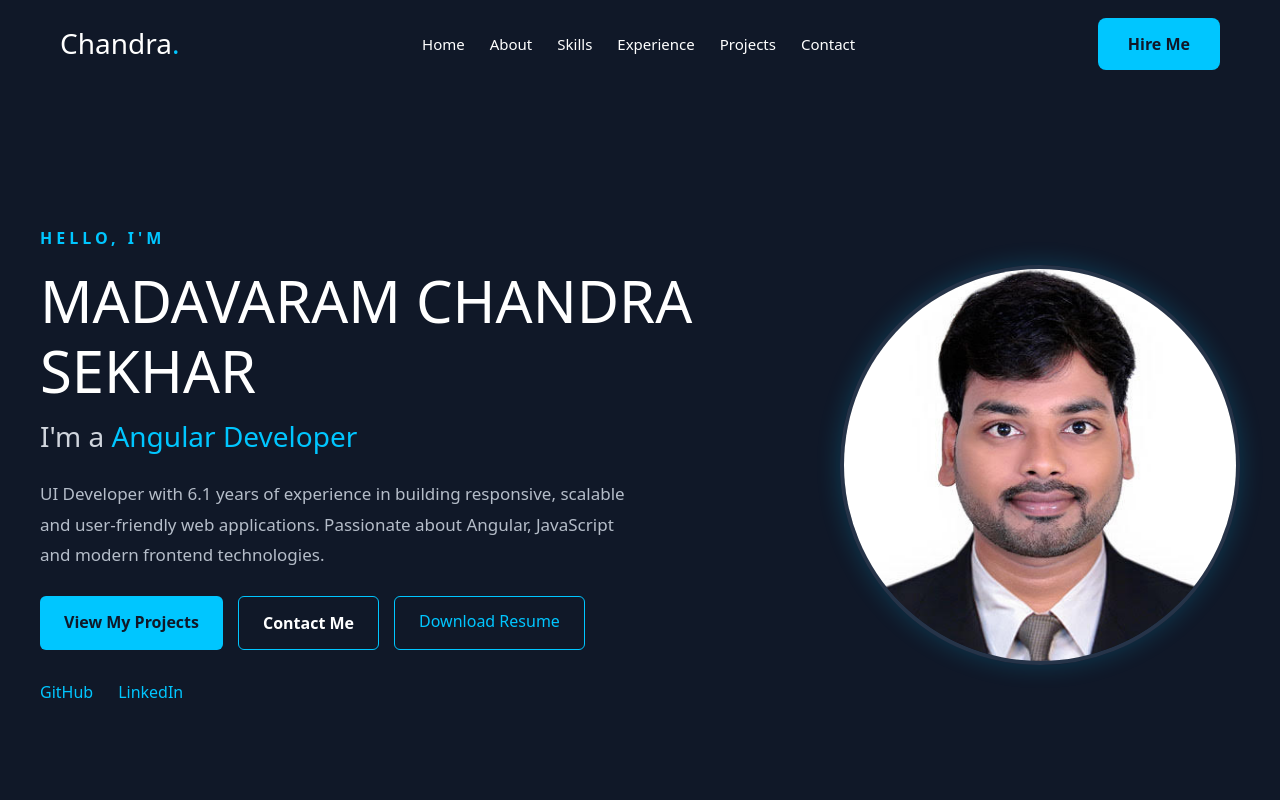
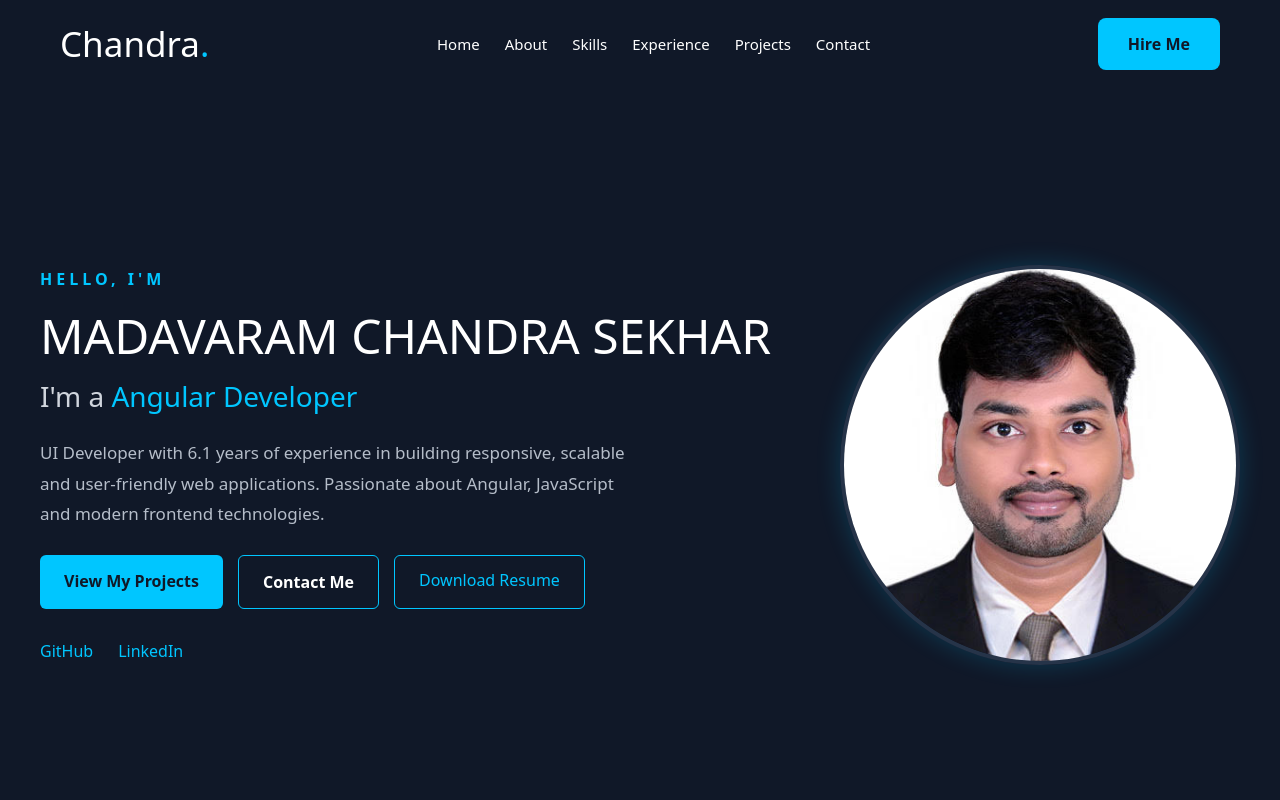
Before and after one commit to mchandrasekhar-ui-dev/chandra-portfolio, an Angular app: page /header in a window 1280 px wide. Shown: the top 800 px of the page. Built offline with nearby package versions, Linux system fonts and the light colour scheme.

Commit message:
logo changed

```diff
--- a/src/app/components/header/header.component.css
+++ b/src/app/components/header/header.component.css
@@ -18,11 +18,18 @@
   justify-content: space-between;
 }
 
+.logo {
+  text-decoration: none;
+  color: #ffffff;
+  cursor: pointer;
+}
 .logo h2 {
   color: white;
-  font-size: 28px;
+  font-size: 35px;
   margin: 0;
+
 }
+
 
 .logo span {
   color: #00c6ff;
--- a/src/app/components/header/header.component.html
+++ b/src/app/components/header/header.component.html
@@ -2,9 +2,9 @@
 <header class="header">
   <div class="container">
 
-    <div class="logo">
+    <a href="#home" class="logo">
       <h2>Chandra<span>.</span></h2>
-    </div>
+    </a>
 
     <nav class="navbar">
       <a href="#home">Home</a>
--- a/src/app/components/home/home.component.css
+++ b/src/app/components/home/home.component.css
@@ -29,7 +29,7 @@
 }
 
 .hero-content h1 {
-  font-size: 58px;
+  font-size: 48px;
   margin: 15px 0;
 }
 
```
